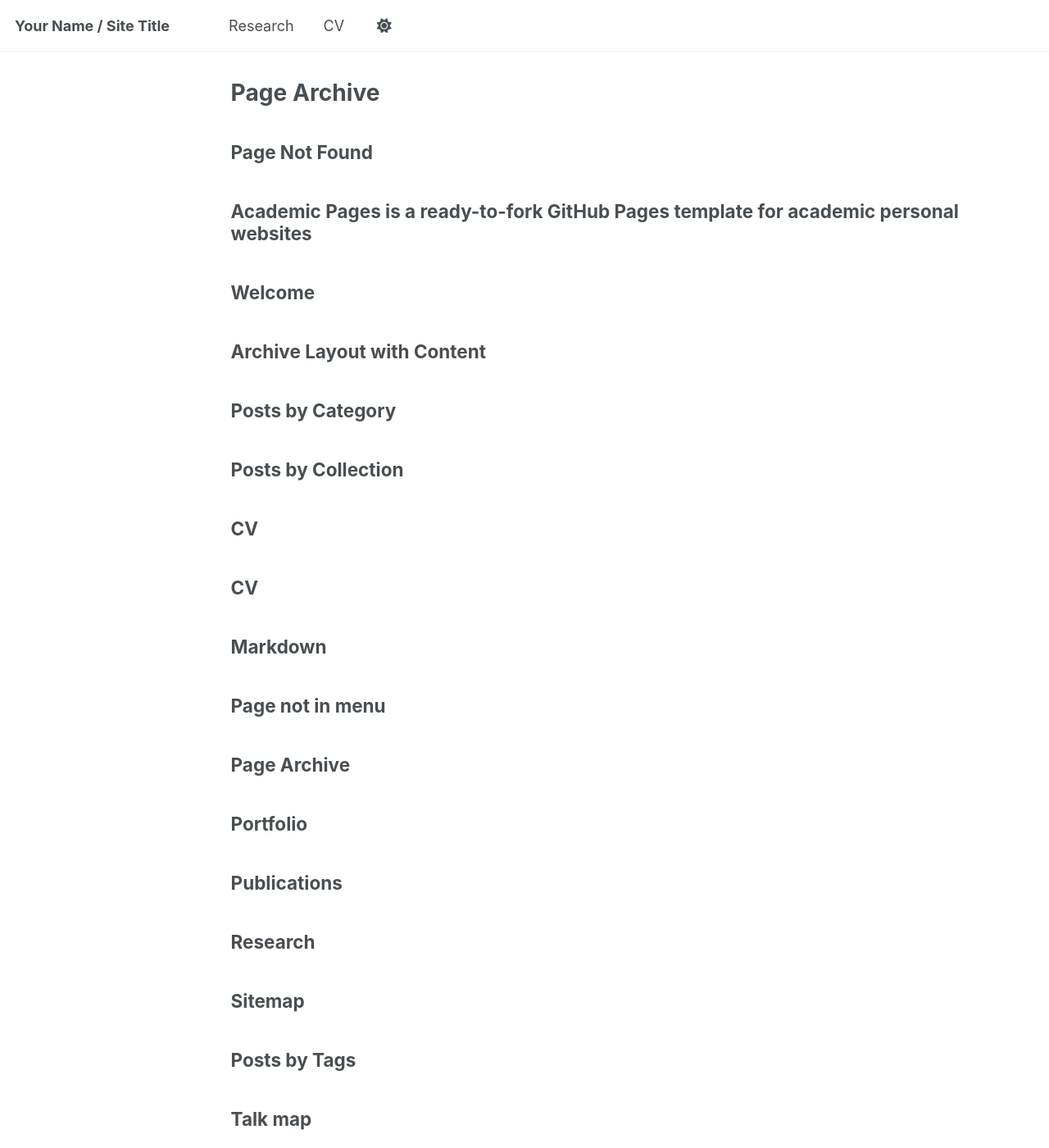
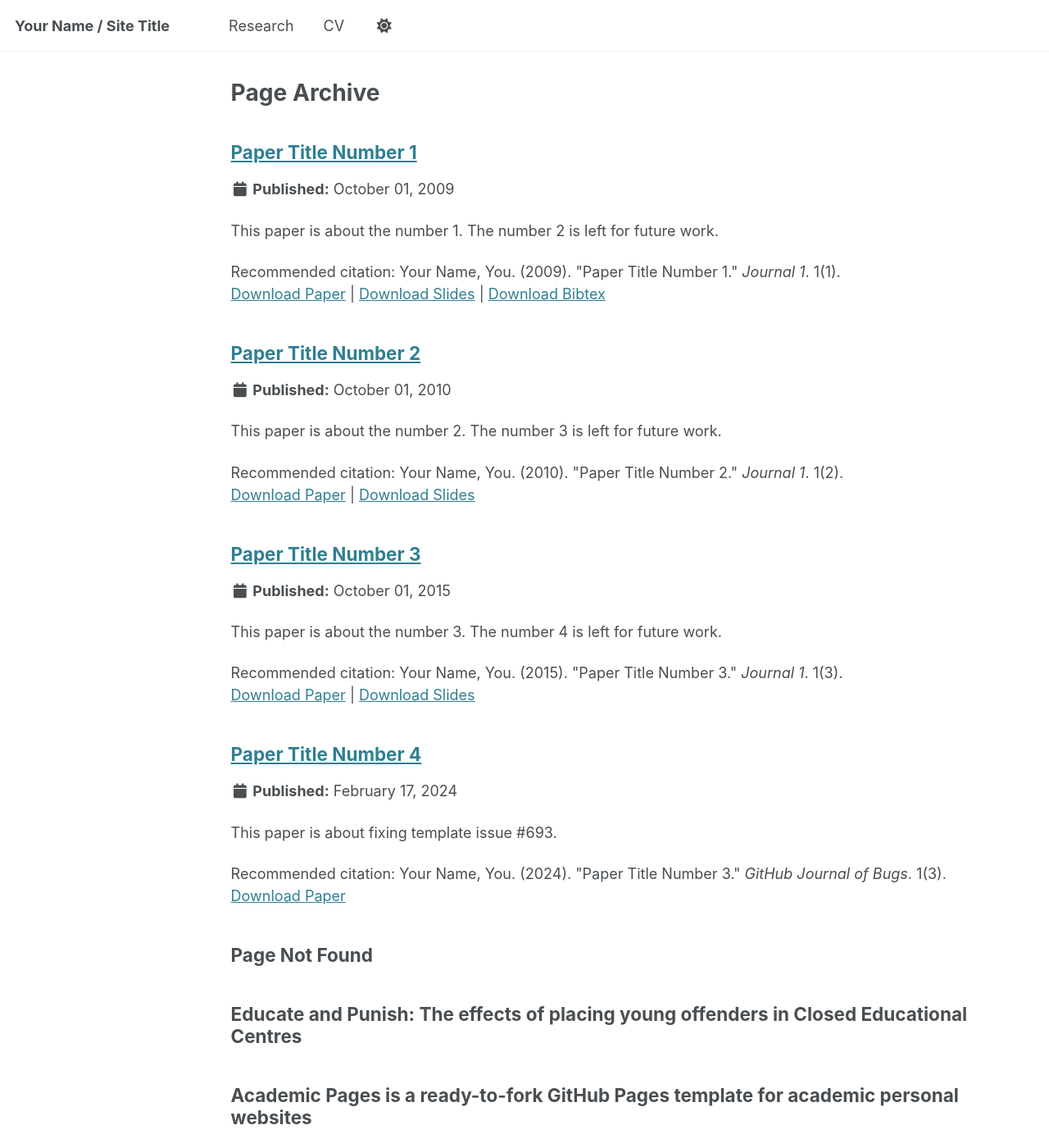
Before and after one commit to alexandretouw/alexandretouw.github.io, a Jekyll site: the page built from _pages/page-archive.html, in a window 1280 px wide and 1400 px high. Shown: the whole window at 82% size. Built offline with Jekyll 4.4.1, drawn with Linux system fonts in a browser that asks for light colours; part of the change alters nothing that is shown; some of the changed text lies outside the part shown.

Commit message:
Trigger rebuild

```diff
--- a/_config.yml
+++ b/_config.yml
@@ -164,6 +164,7 @@ include:
   - .htaccess
   - _pages
   - files
+  - _research
 exclude:
   - "*.sublime-project"
   - "*.sublime-workspace"
@@ -368,3 +369,4 @@ compress_html:
   ignore:
     envs: development
 # trigger build
+# trigger build
```
